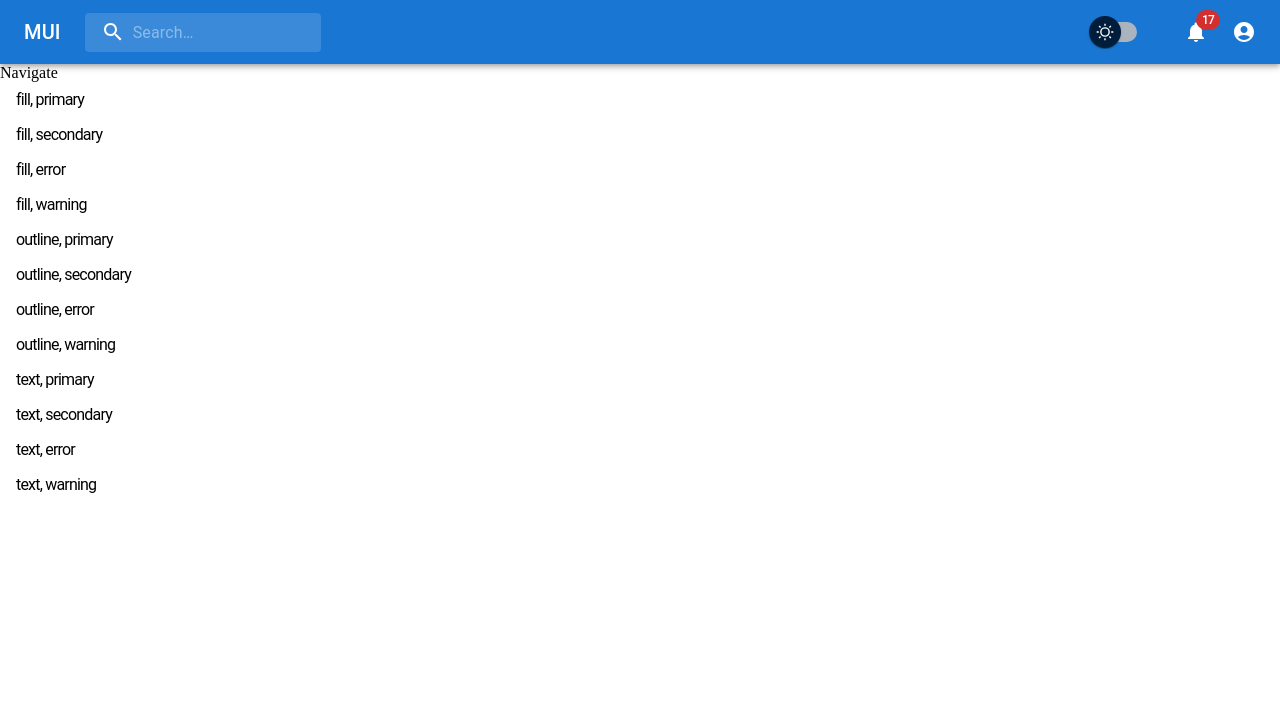
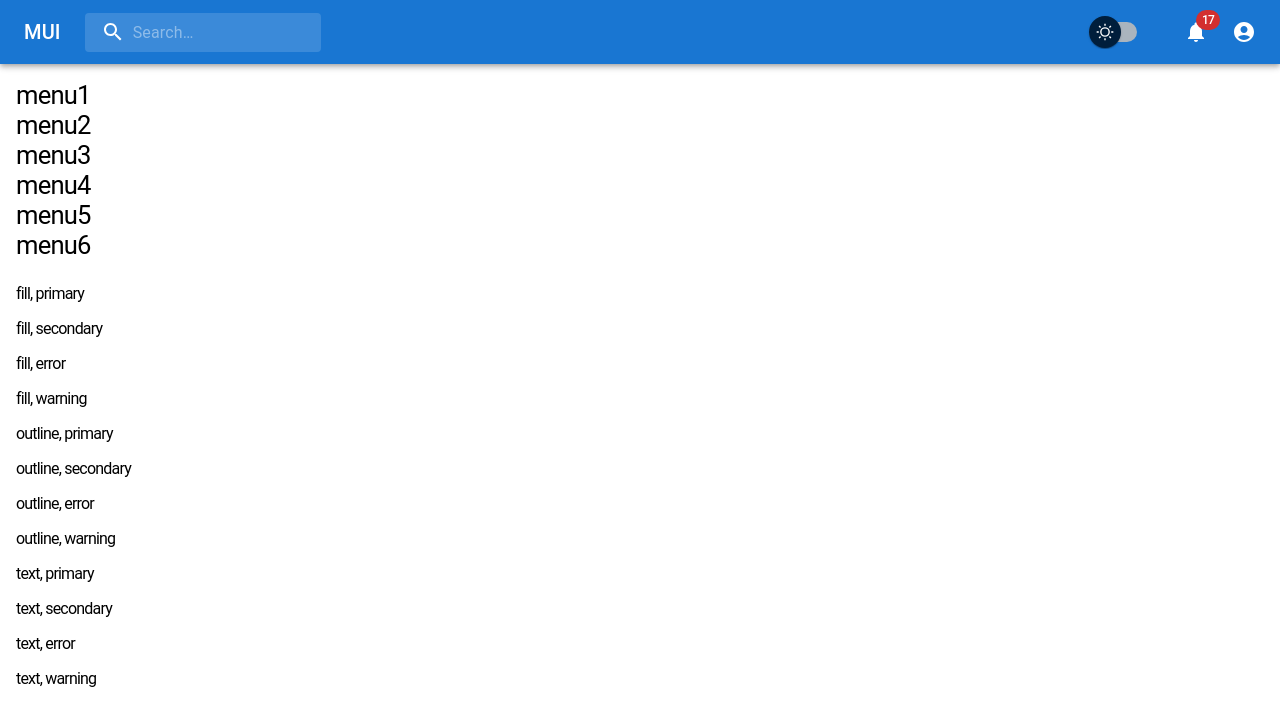
Before and after one commit to ppotatoG/mui-admin, a Next.js app: page / in a window 1280 px wide. Shown: the top 726 px of the page. Built offline with nearby package versions, Linux system fonts and the light colour scheme.

Commit message:
Feat: Navigation

```diff
--- a/layout/Navigate/index.tsx
+++ b/layout/Navigate/index.tsx
@@ -1,5 +1,30 @@
+import styled from 'styled-components';
+import { useContext } from 'react';
+import themes from '@styles/themes';
+import { ThemeContext } from '@contexts/ThemeContext';
+
 const Navigate = () => {
-  return <div>Navigate</div>;
+  return (
+    <Nav>
+      <ul>
+        <li>menu1</li>
+        <li>menu2</li>
+        <li>menu3</li>
+        <li>menu4</li>
+        <li>menu5</li>
+        <li>menu6</li>
+      </ul>
+    </Nav>
+  );
 };
 
+const Nav = styled.nav`
+  background-color: ${() => {
+    const { isDarkMode } = useContext(ThemeContext);
+    return isDarkMode ? themes.dark.paper : themes.light.primary;
+  }};
+  color: ${() => themes.light.paper};
+  padding: ${() => themes.fontSizes.medium};
+`;
+
 export default Navigate;
```
